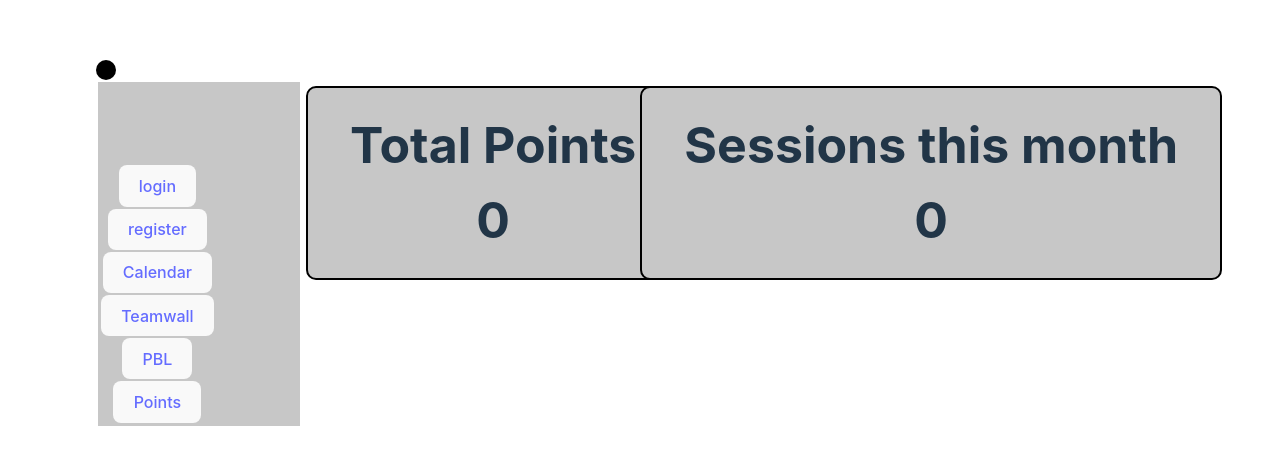
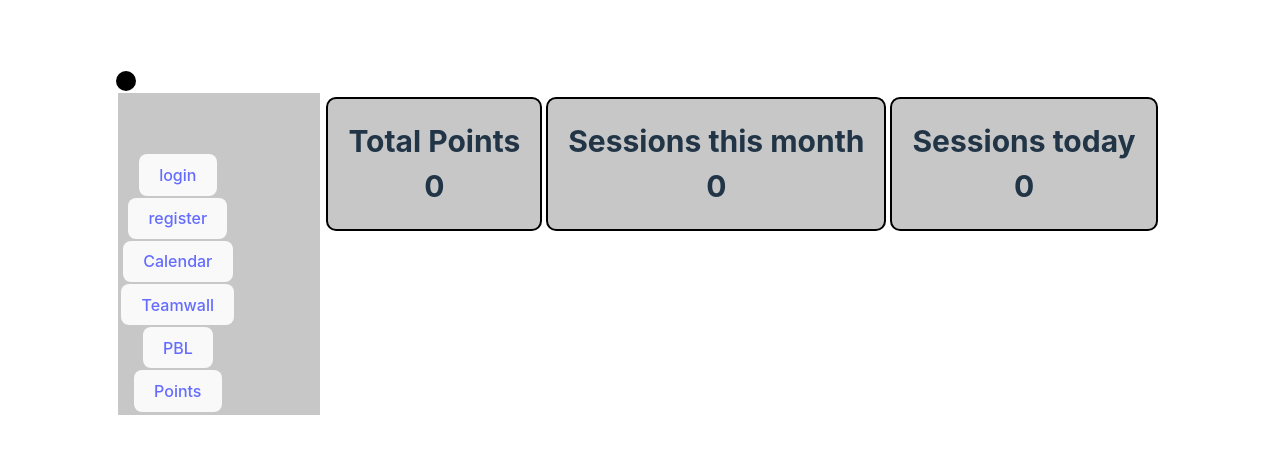
Before and after one commit to leongroth/Grouper, a React (Vite) app: page /Points in a window 1280 px wide. Shown: the part 156-620 px from the top of the page. Built offline with nearby package versions, Linux system fonts and the light colour scheme; no server answers.

Commit message:
points change

```diff
--- a/src/Points/Points.css
+++ b/src/Points/Points.css
@@ -1,8 +1,6 @@
-.TP-Box , .M-Sesh {
-    width: 100%;
-    height: 100%;
+.TP-Box , .M-Sesh, .D-Sesh {
     background-color: #C7C7c7;
-    font-size: 50px;
+    font-size: 30px;
     border: solid 2px black;
     border-radius: 10px;
     padding: 20px;
--- a/src/Points/Points.jsx
+++ b/src/Points/Points.jsx
@@ -5,6 +5,7 @@ import "./Points.css"
 export function PointsPage() {
     const [totalPoints, setTotalPoints] = useState(0)
     const [sessionsMonth, setSessionsMonth] = useState(0)
+    const [sessionsDay, setSessionsDay] = useState(0)
 
     return (
         <div>
@@ -16,6 +17,7 @@ export function PointsPage() {
                     {totalPoints}
                     </div>
                 </th>
+
                 <th>
                     <div className="M-Sesh">
                     Sessions this month
@@ -23,9 +25,15 @@ export function PointsPage() {
                     {sessionsMonth}
                     </div>
                 </th>
+
+                <th>
+                    <div className="D-Sesh">
+                    Sessions today
+                    <br></br>
+                    {sessionsDay}
+                    </div>
+                </th>
             </table>
-
-
         </div>
     )
 
```
